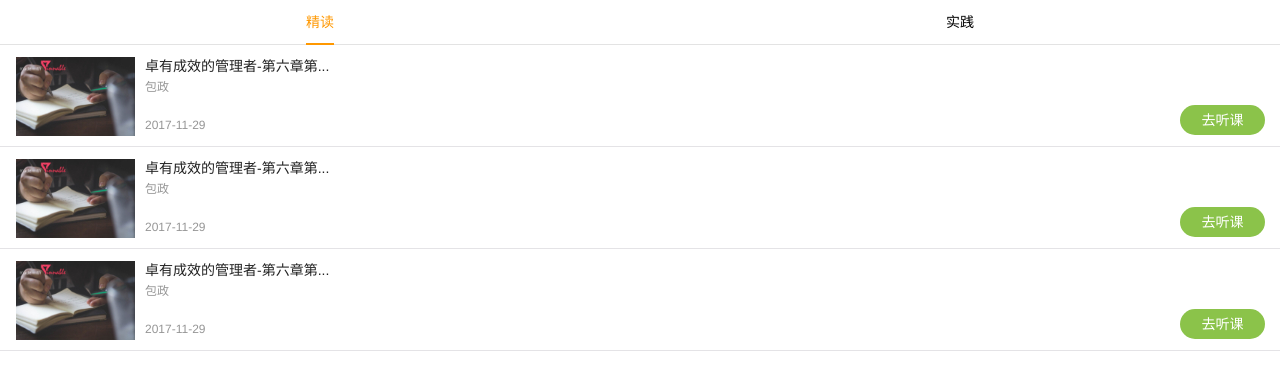
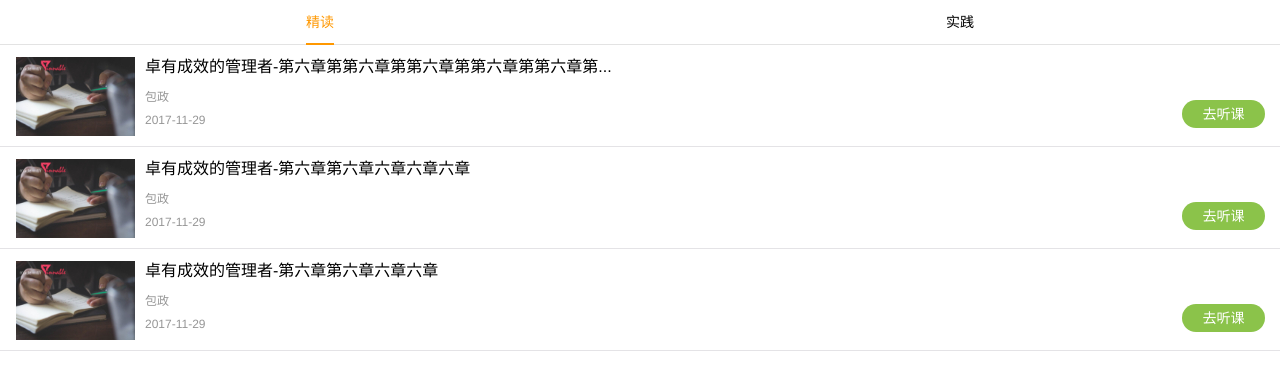
Before and after one commit to aotemj/qingkequn-gzh-vue-, a Vue app: page /#/course/myCourse in a window 1280 px wide. Shown: the top 390 px of the page. Built offline with nearby package versions, Linux system fonts and the light colour scheme; a small style sheet from the web is missing; what mint-ui, vue-preview, vue-resource would draw is missing.

Commit message:
#修改# 课程列表 我的课桌列表 标题显示

```diff
--- a/src/components/course/courseList.vue
+++ b/src/components/course/courseList.vue
@@ -51,19 +51,19 @@
 				courseList:[
 					{
 						id:1,
-						courseName:'卓有成效的管理者-第六章第理者-第六章...',
+						courseName:'卓有成效的管理者-第六章第理者-第六章-第六章效的管效的管效的管',
 						author:'包政',
 						price:365.00
 					},
 					{
 						id:2,
-						courseName:'卓有成效的管理者-第六章第...',
+						courseName:'卓有成效的管理者-第六章第-第六章-第六章-第六章效的管效的管效的管',
 						author:'包政',
 						price:365.00
 					},
 					{
 						id:3,
-						courseName:'卓有成效的管理者-第六章第...',
+						courseName:'卓有成效的管理者-第六章第-第六章-第六章-第六章效的管效的管效的管',
 						author:'包政',
 						price:365.00
 					}
@@ -141,8 +141,8 @@
 }
 /*购买按钮*/
 .buy-btn{
-	width:85px;
-	height:30px;
+	width:2.21334rem;
+	height:.7467rem;
 	border-radius:30px;
 	background-color: #FF9800;
 	color:#fff;
--- a/src/components/course/myCourse.vue
+++ b/src/components/course/myCourse.vue
@@ -1,6 +1,6 @@
 <template>
 	<div>
-		<!-- 我的课桌(mint-ui) -->
+		<!-- 我的课桌 -->
 		<div class="course">
 			<!-- 表头 -->
 			<div class="myCourseTitle">
@@ -14,10 +14,10 @@
 			<div class="course-list">
 				<ul class="mui-table-view">
 					<li class="mui-table-view-cell mui-media" v-for="item in courseList">
-						<router-link to="/course/courseInfo">
+						<router-link class="learning-link" to="/course/courseInfo">
 							<img class="mui-media-object mui-pull-left" src="../../../statics/imgs/course01.jpg">
 							<div class="mui-media-body">
-								<p class="course-name">{{item.courseName}}</p>
+								<div class="course-name">{{item.courseName}}</div>
 								<span class="author">{{item.author}}</span>
 								<div class="learn">
 									<span class="date">2017-11-29</span>
@@ -47,15 +47,15 @@
 				],
 				courseList:[
 					{
-						courseName:'卓有成效的管理者-第六章第...',
+						courseName:'卓有成效的管理者-第六章第第六章第第六章第第六章第第六章第...',
 						author:'包政'
 					},
 					{
-						courseName:'卓有成效的管理者-第六章第...',
+						courseName:'卓有成效的管理者-第六章第六章六章六章六章',
 						author:'包政'
 					},
 					{
-						courseName:'卓有成效的管理者-第六章第...',
+						courseName:'卓有成效的管理者-第六章第六章六章六章',
 						author:'包政'
 					}
 				]
@@ -100,21 +100,7 @@
 	color:#ff9800;
 }
 
-/*navbar选中样式*/
-.mint-navbar .mint-tab-item.is-selected{
-	border-bottom:1px solid #E3E3E3;
-	font-size:14px;
-}
-.navbar{
-	font-size: 14px;
-	display:inline-block;
-	height:100%;
-	line-height: 50px;
-	padding:0 10px;
-}
-.mint-navbar .mint-tab-item.is-selected .navbar{
-	border-bottom:2px solid #FF9800;
-}
+
 /*课程列表 div*/
 .mui-table-view-cell:after{
 	left:0px;
@@ -127,14 +113,21 @@
 	max-width: 200px;
 	height:2.133333333333333rem;/*80px*/
 }
+.mui-media-body{
+	position: relative;
+}
 /*作者*/
 .author{
+	position: absolute;
+	display:inline-block;
+	margin-top:10px;
 	color:#969696;
 }
 /*去听课 div*/
 .learn{
 	padding:0;
 	box-sizing: border-box;
+	margin-top:16px;
 }
 /*购买日期*/
 .date{
@@ -144,8 +137,9 @@
 }
 /*听课按钮*/
 .learn-btn{
-	width:85px;
-	height:30px;
+	width:2.21334rem;
+	height:.7467rem;
+	line-height: 15px;
 	border-radius:30px;
 	background-color: #8BC34A;
 	color:#fff;
--- a/statics/css/site.css
+++ b/statics/css/site.css
@@ -59,3 +59,10 @@ ul,li{
 .mui-table-view-cell:after{
 	left:0;
 }
+/*课程标题*/
+.course-name{
+	font-size: 16px;
+	overflow:hidden;
+	white-space: nowrap;
+	text-overflow: ellipsis;
+}
```
